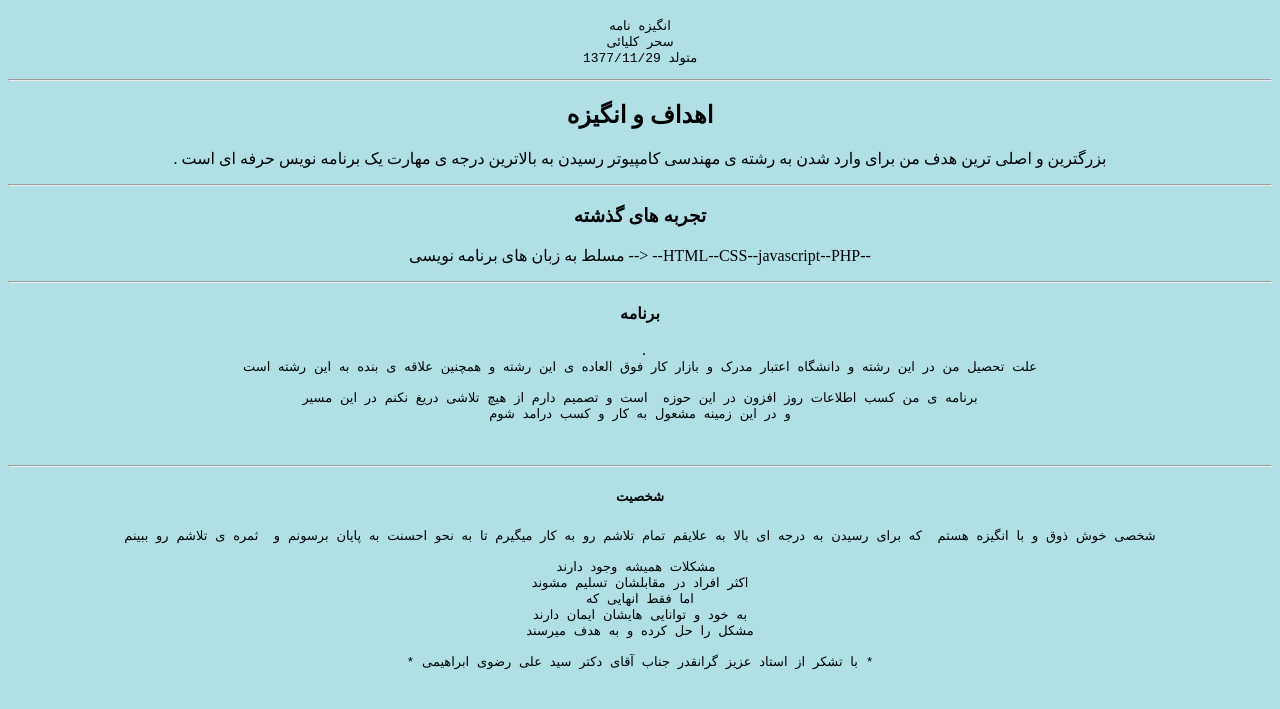
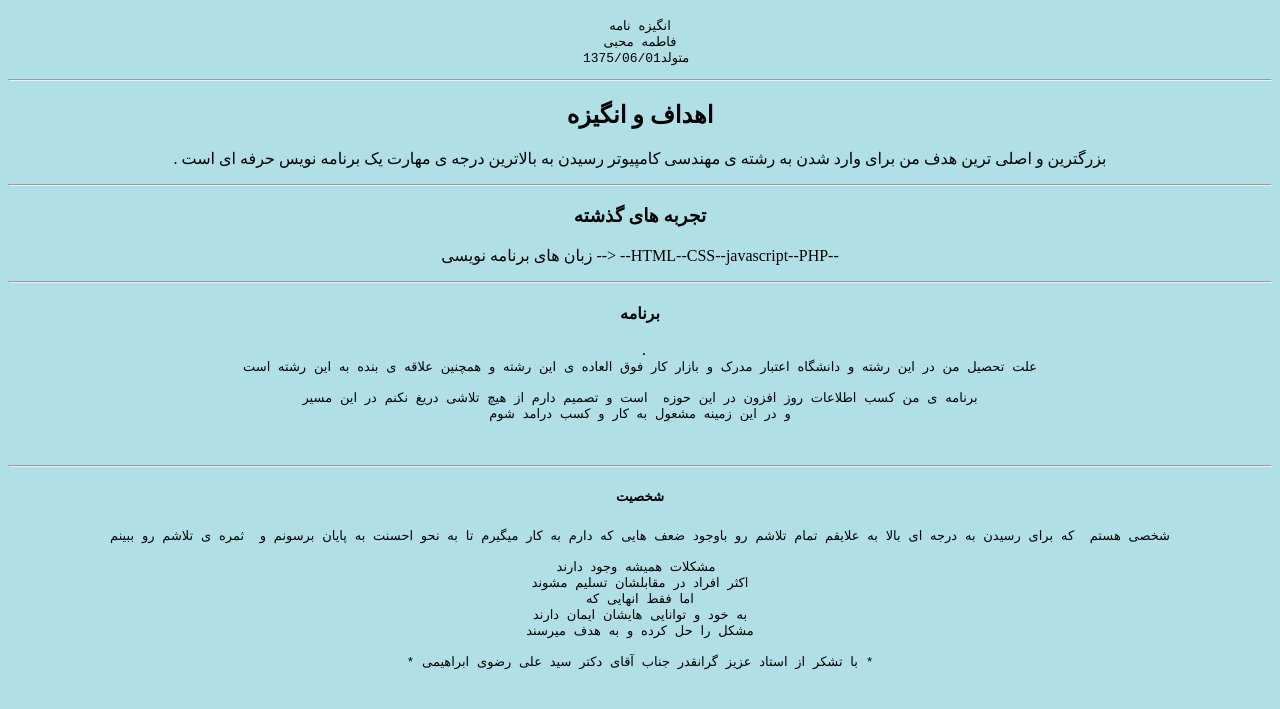
Before and after one commit to FATEMEHMOHEBI75/SOP, a plain HTML site: page index.html in a window 1280 px wide. Shown: the part 49-758 px from the top of the page. Drawn offline with Linux system fonts and the light colour scheme.

Commit message:
Update index.html

```diff
--- a/index.html
+++ b/index.html
@@ -11,8 +11,8 @@
 <h1 style="text-align:center;">به نام خدا</h1>
 <pre style="text-align:center;">
 انگیزه نامه
-سحر کلیائی
-متولد 1377/11/29
+فاطمه محبی
+متولد1375/06/01
 </pre>
 
 <hr>
@@ -24,7 +24,7 @@
 <hr>
 
 <h3 style="text-align:center;">تجربه های گذشته</h3>
-<p style="text-align:center;"> مسلط به زبان های برنامه نویسی --> --HTML--CSS--javascript--PHP-- <p>
+<p style="text-align:center;">  زبان های برنامه نویسی --> --HTML--CSS--javascript--PHP-- <p>
 
 <hr>
 
@@ -41,7 +41,7 @@
 
 <h5 style="text-align:center;">شخصیت</h5>
 <pre style="text-align:center;">
-شخصی خوش ذوق و با انگیزه هستم  که برای رسیدن به درجه ای بالا به علایقم تمام تلاشم رو به کار میگیرم تا به نحو احسنت به پایان برسونم و  ثمره ی تلاشم رو ببینم
+شخصی هستم  که برای رسیدن به درجه ای بالا به علایقم تمام تلاشم رو باوجود ضعف هایی که دارم به کار میگیرم تا به نحو احسنت به پایان برسونم و  ثمره ی تلاشم رو ببینم
 
 مشکلات همیشه وجود دارند
 اکثر افراد در مقابلشان تسلیم مشوند
```
